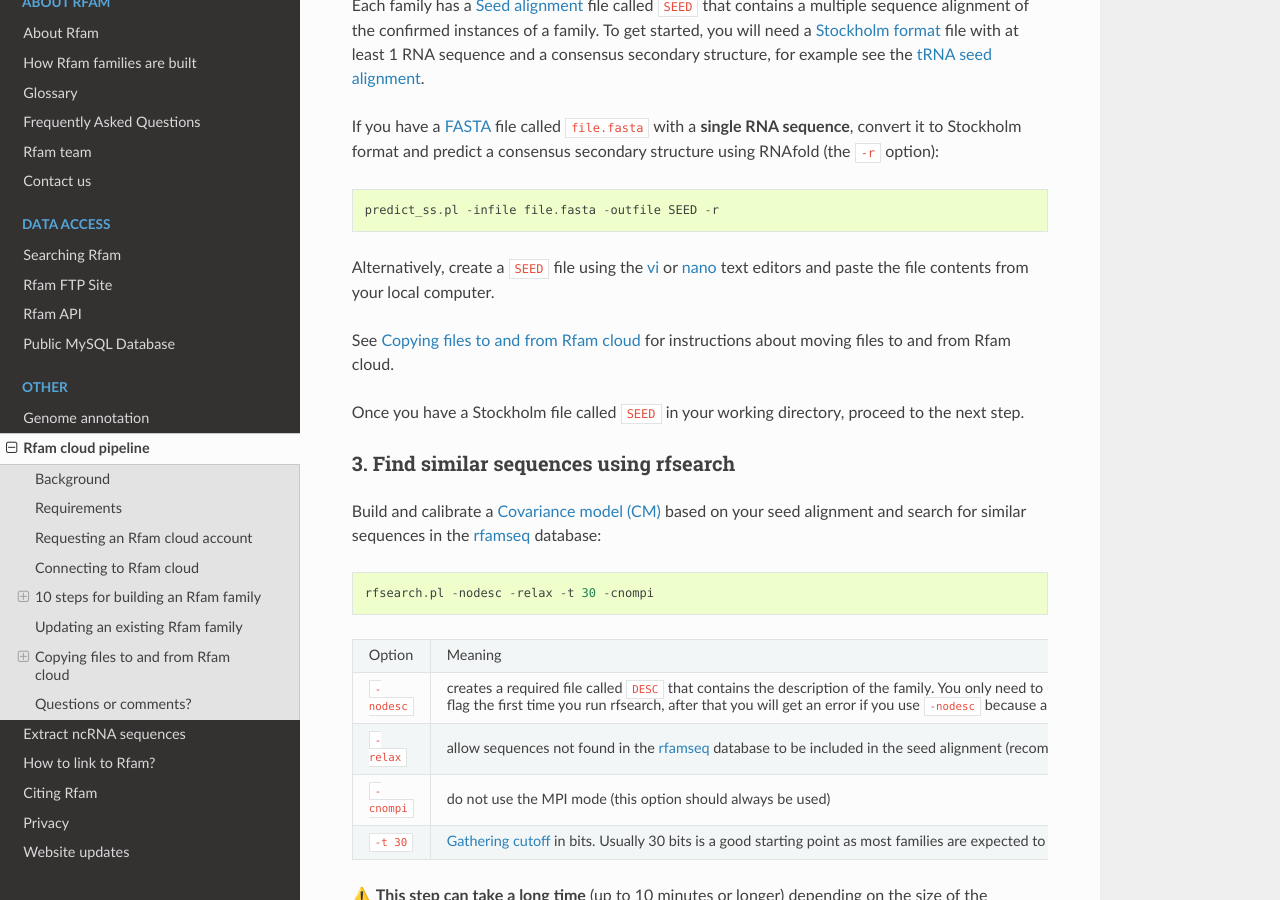
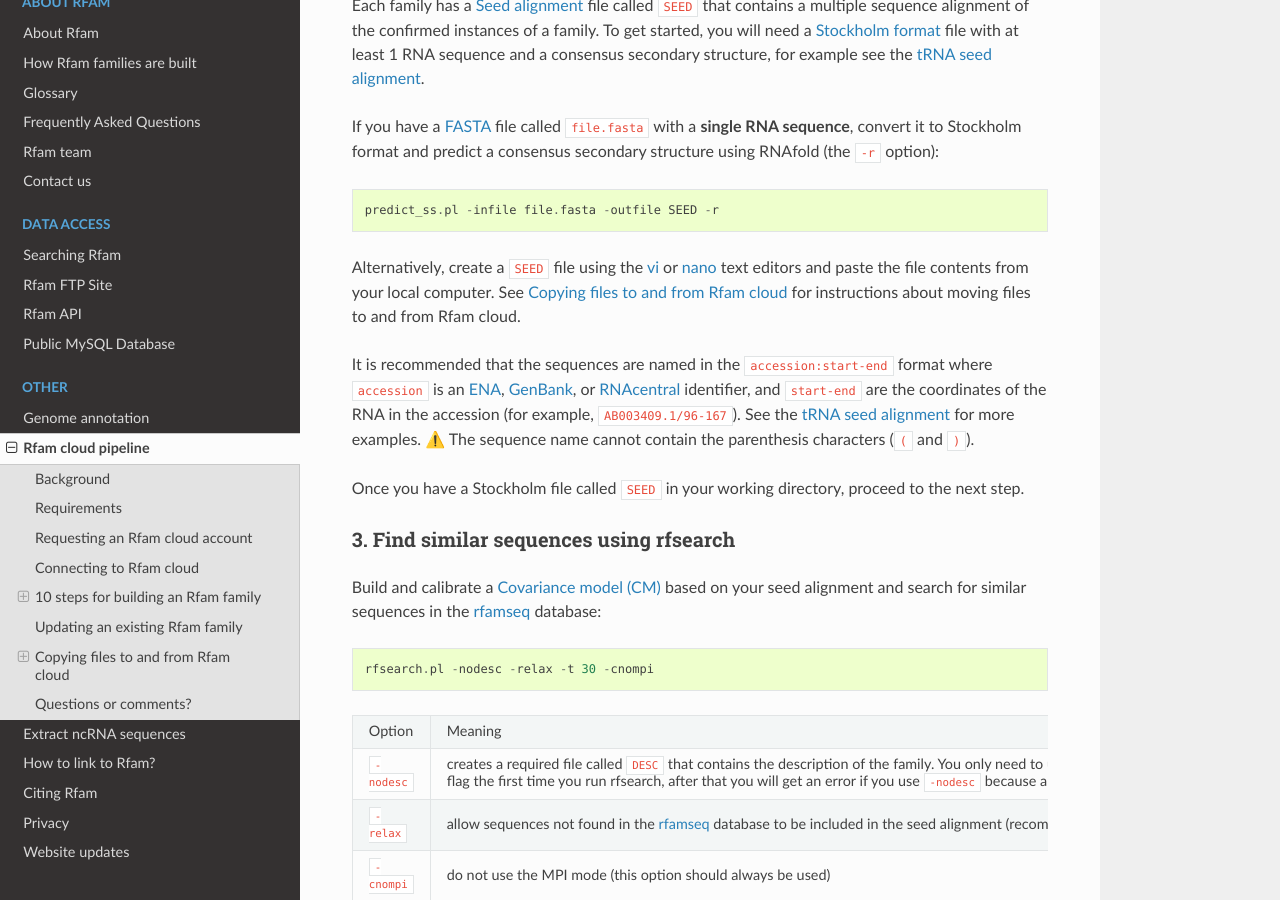
Before and after one commit to Rfam/rfam-docs, a Sphinx documentation site: the page built from docs/source/rfam-cloud.rst, in a window 1280 px wide and 900 px high, scrolled down 2508 px. Built offline with Sphinx 7.4.7 and the Read the Docs theme 2.0.0, drawn with Linux system fonts in a browser that asks for light colours.

Commit message:
Add accession/start-end format to the cloud docs

```diff
--- a/docs/source/rfam-cloud.rst
+++ b/docs/source/rfam-cloud.rst
@@ -70,9 +70,9 @@ If you have a `FASTA <https://en.wikipedia.org/wiki/FASTA_format>`_ file called
 
   predict_ss.pl -infile file.fasta -outfile SEED -r
 
-Alternatively, create a ``SEED`` file using the `vi <https://www.cs.colostate.edu/helpdocs/vi.html>`_ or `nano <https://www.howtoforge.com/linux-nano-command/>`_ text editors and paste the file contents from your local computer.
+Alternatively, create a ``SEED`` file using the `vi <https://www.cs.colostate.edu/helpdocs/vi.html>`_ or `nano <https://www.howtoforge.com/linux-nano-command/>`_ text editors and paste the file contents from your local computer. See :ref:`rfam-cloud:Copying files to and from Rfam cloud` for instructions about moving files to and from Rfam cloud.
 
-See :ref:`rfam-cloud:Copying files to and from Rfam cloud` for instructions about moving files to and from Rfam cloud.
+It is recommended that the sequences are named in the ``accession:start-end`` format where ``accession`` is an `ENA <http://www.ebi.ac.uk/ena/>`_, `GenBank <https://www.ncbi.nlm.nih.gov/genbank/>`_, or `RNAcentral <https://rnacentral.org>`_ identifier, and ``start-end`` are the coordinates of the RNA in the accession (for example, ``AB003409.1/96-167``). See the `tRNA seed alignment <https://xfamsvn.ebi.ac.uk/svn/data_repos/trunk/Families/RF00005/SEED>`_ for more examples. ⚠️ The sequence name cannot contain the parenthesis characters (``(`` and ``)``).
 
 Once you have a Stockholm file called ``SEED`` in your working directory, proceed to the next step.
 
```
